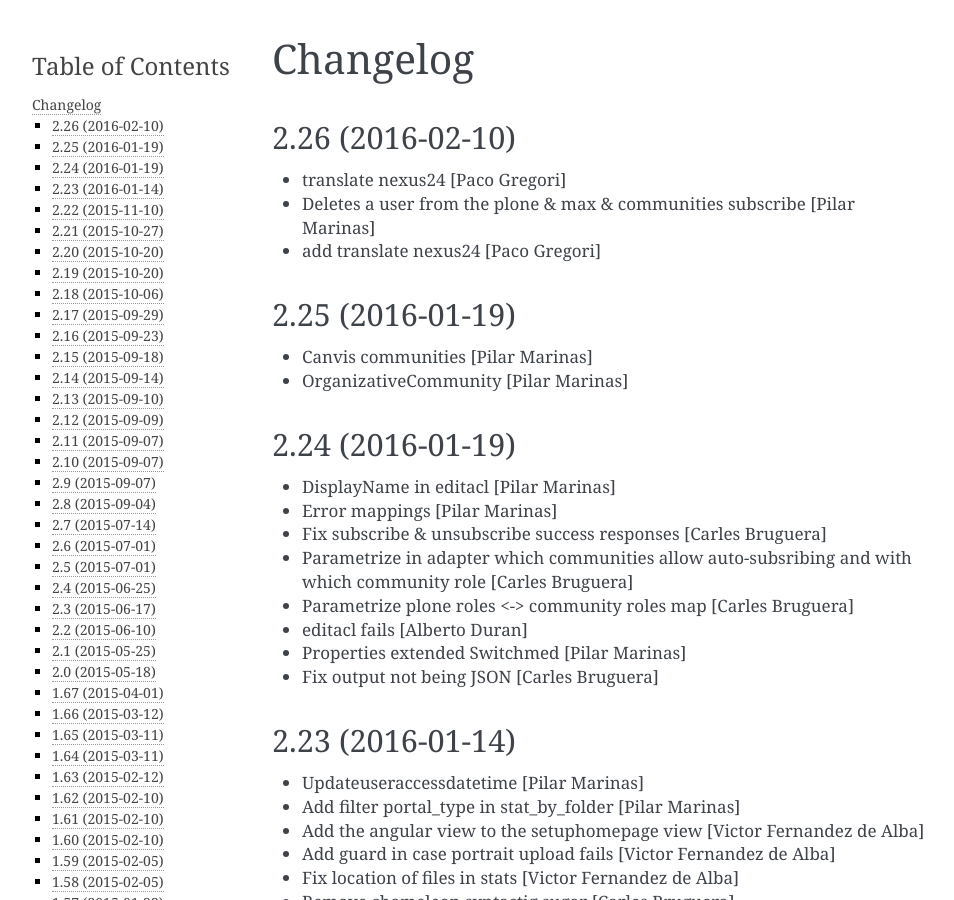
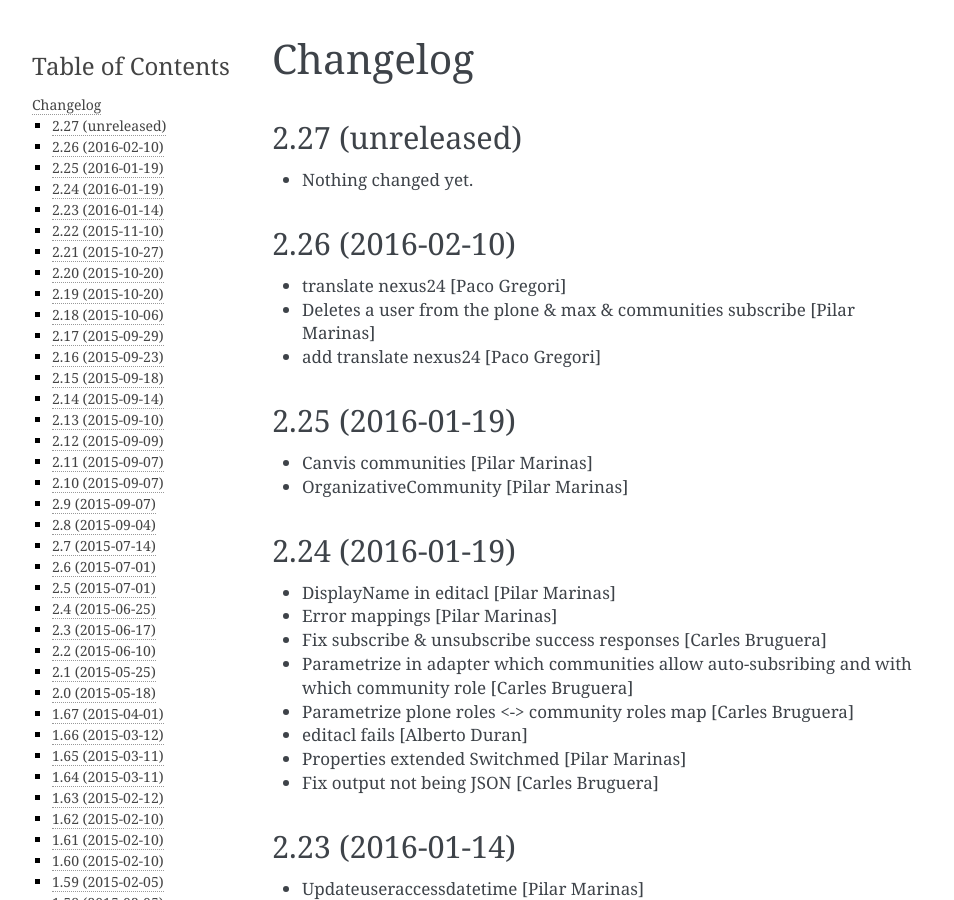
Before and after one commit to UPCnet/ulearn.core, a Sphinx documentation site: the page built from docs/HISTORY.rst, in a window 1280 px wide and 900 px high. Shown: the whole window, without its empty margins (148-1102 px from the left). Built offline with Sphinx 7.4.7, drawn with Linux system fonts in a browser that asks for light colours; pages that are not in the unit, such as notebooks, are missing from menus.

Commit message:
Back to development: 2.27

```diff
--- a/docs/HISTORY.rst
+++ b/docs/HISTORY.rst
@@ -1,5 +1,11 @@
 Changelog
 =========
+
+2.27 (unreleased)
+-----------------
+
+- Nothing changed yet.
+
 
 2.26 (2016-02-10)
 -----------------
--- a/setup.py
+++ b/setup.py
@@ -1,7 +1,7 @@
 from setuptools import setup, find_packages
 import os
 
-version = '2.26'
+version = '2.27.dev0'
 
 README = open('README.rst').read()
 HISTORY = open(os.path.join('docs', 'HISTORY.rst')).read()
```
